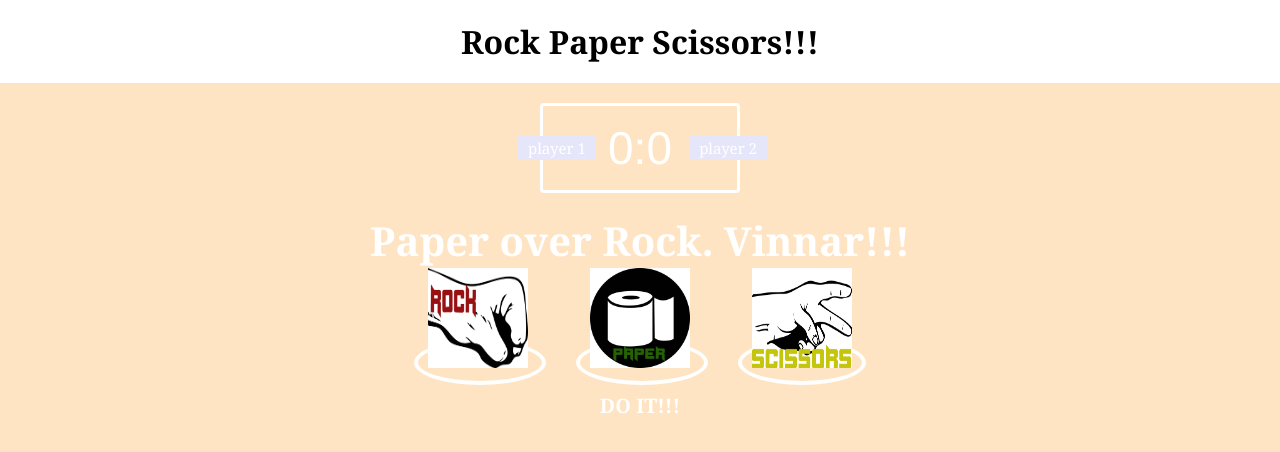
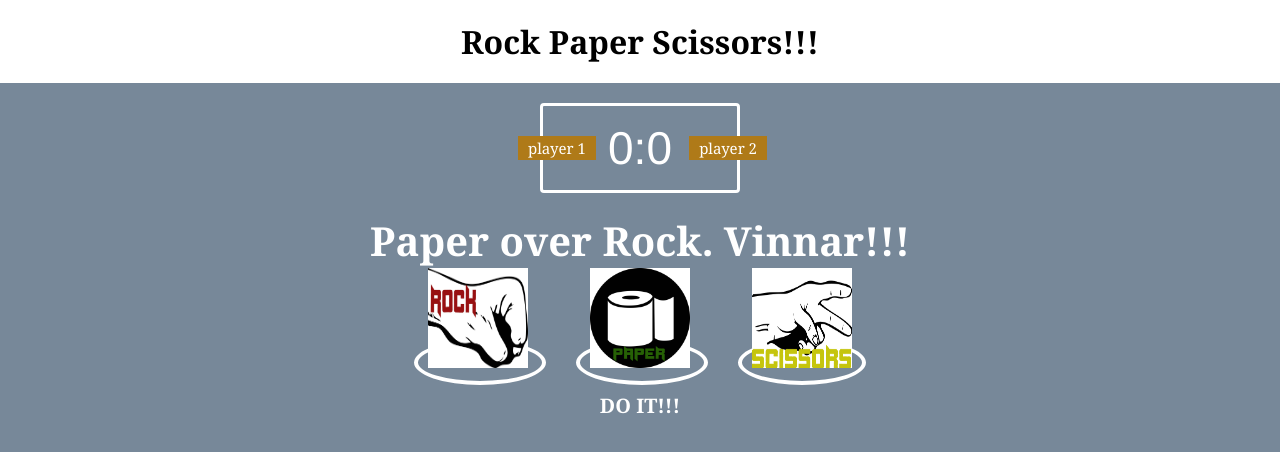
Before and after one commit to JustinAnthonyB/Rock-paper-scissors, a plain HTML site: page index.html in a window 1280 px wide. Drawn offline with Linux system fonts and the light colour scheme.

Commit message:
Add files via upload

```diff
--- a/style.css
+++ b/style.css
@@ -5,7 +5,7 @@
 }
 
 body {
-    background-color: bisque;
+    background-color: lightslategrey;
 }
 header{
     background: white;
@@ -30,7 +30,7 @@ header > h1{
 }
 
 .player{
-    background: lavender;
+    background: rgb(175, 122, 24);
     color: white;
     font-size: 15px;
     padding: 2px 10px;
@@ -52,6 +52,7 @@ header > h1{
 .res{
     font-size: 40px;
     color: white;
+    text-align: center;
 }
 
 .res > p {
@@ -71,7 +72,8 @@ header > h1{
     margin: 0 15px;
     padding: 10px;
     display: inline;
-    transition: all 0.3s ease
+    transition: all 0.3s ease;
+
 }
 
 .option:hover {
```
Also changed, not shown: 1 other file.
